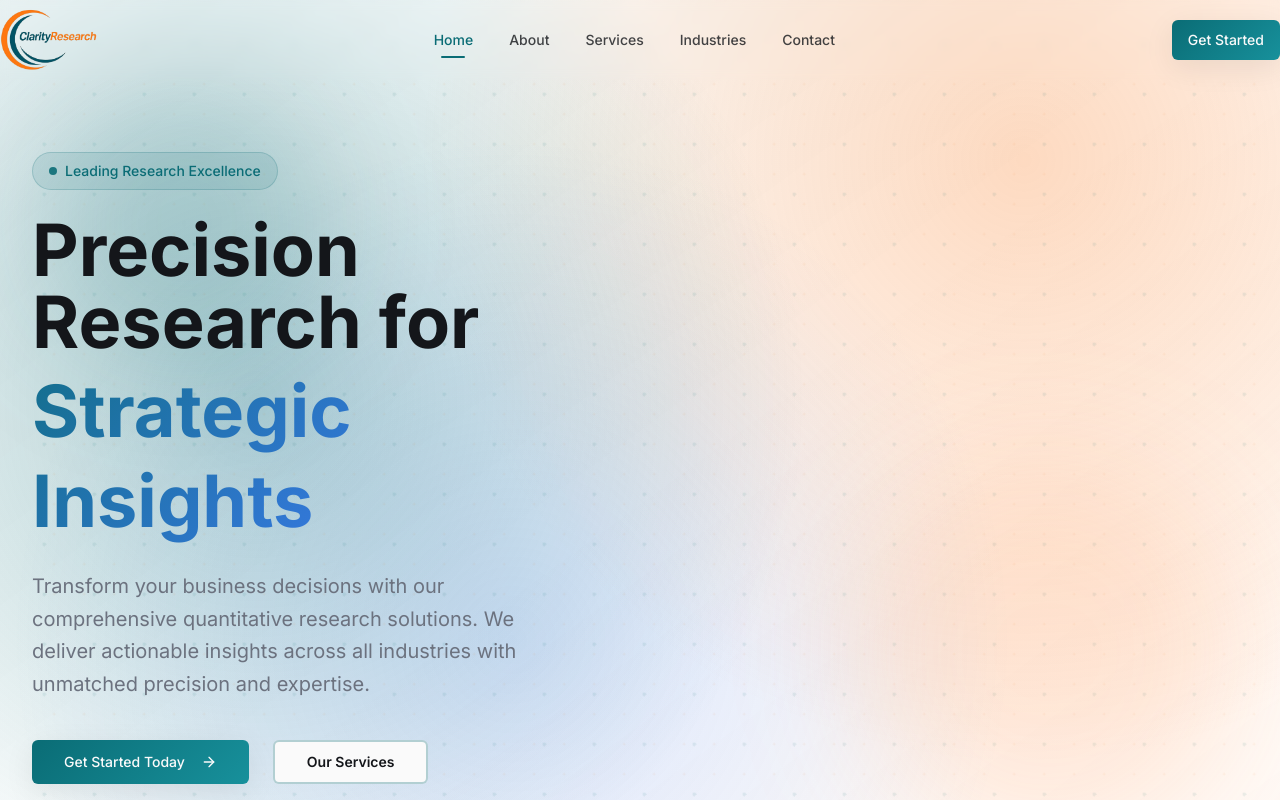
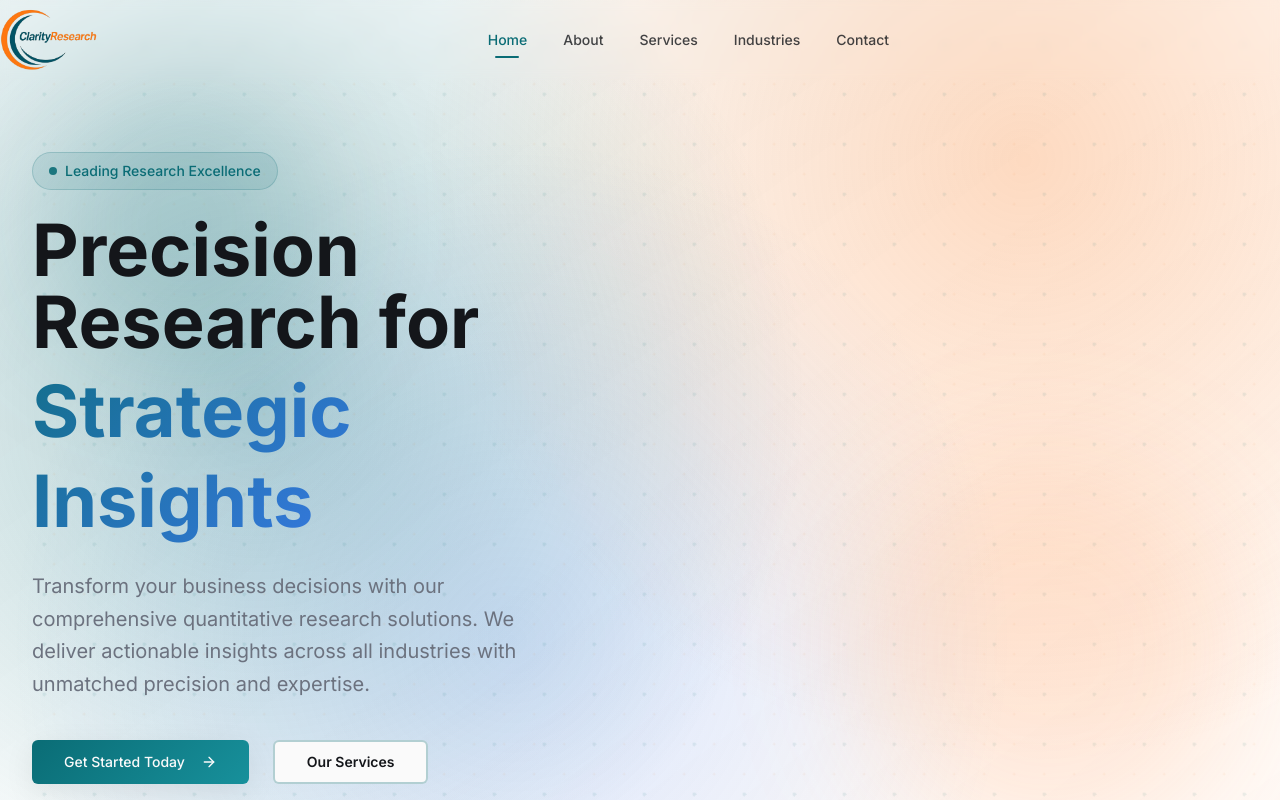
Before and after one commit to nitin5531/research-nexus-site, a React (Vite) app: page / in a window 1280 px wide. Shown: the top 800 px of the page. Built offline with nearby package versions, Linux system fonts and the light colour scheme.

Commit message:
Fix button styles and remove button
Fixes inconsistent button styles and removes the "Get Started" button from the top navigation.

```diff
--- a/src/components/Layout/Header.tsx
+++ b/src/components/Layout/Header.tsx
@@ -52,13 +52,8 @@ const Header = () => {
             ))}
           </nav>
 
-          {/* CTA Button */}
+          {/* Empty space for future content */}
           <div className="hidden md:flex">
-            <Button asChild variant="default" className="btn-primary">
-              <Link to="/contact">
-                <span className="relative z-10">Get Started</span>
-              </Link>
-            </Button>
           </div>
 
           {/* Mobile menu button */}
@@ -88,13 +83,6 @@ const Header = () => {
                   {item.name}
                 </Link>
               ))}
-              <div className="px-3 py-2">
-                <Button asChild variant="default" className="btn-primary w-full">
-                  <Link to="/contact" onClick={() => setIsMenuOpen(false)}>
-                    <span className="relative z-10">Get Started</span>
-                  </Link>
-                </Button>
-              </div>
             </div>
           </div>
         )}
--- a/src/pages/Home.tsx
+++ b/src/pages/Home.tsx
@@ -233,9 +233,9 @@ const Home = () => {
                   <ArrowRight className="ml-2 h-5 w-5" />
                 </Link>
               </Button>
-              <Button asChild size="lg" variant="outline" className="border-2 border-white/30 text-white hover:bg-white/10 backdrop-blur-sm">
+              <Button asChild size="lg" className="bg-white text-primary hover:bg-white/90 shadow-2xl transform hover:-translate-y-1 hover:scale-105 transition-all duration-300">
                 <Link to="/services">
-                  <span className="font-semibold">Explore Our Services</span>
+                  <span className="font-bold">Explore Our Services</span>
                 </Link>
               </Button>
             </div>
```
